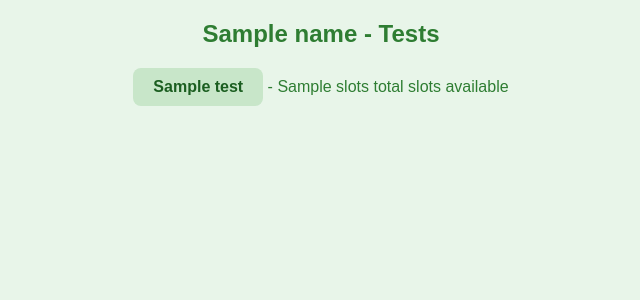
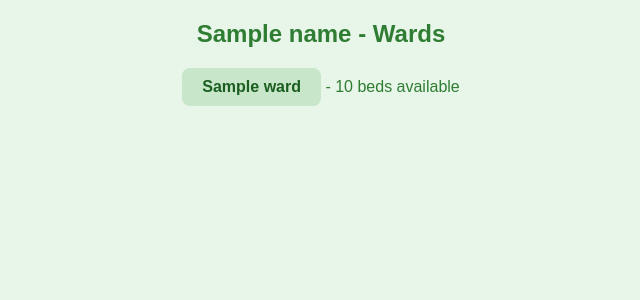
Before and after one commit to abhirup2911/MediSlotBook, a Flask app: template templates/lab_detail.html in a window 1280 px wide. Shown: the top 300 px of the page, without its empty margins (319-959 px from the left). Run offline with Flask 3, Linux system fonts and the light colour scheme; the template is opened without the code that fills it: most values are stand-ins (such as "Sample title", 1, 10 or a date in 2020).

Commit message:
Update lab_detail.html

```diff
--- a/templates/lab_detail.html
+++ b/templates/lab_detail.html
@@ -5,13 +5,10 @@
   <link rel="stylesheet" href="{{ url_for('static', filename='style.css') }}">
 </head>
 <body>
-  <h2>{{ name }} - Tests</h2>
+  <h2>{{ name }} - Wards</h2>
   <ul>
-    {% for test, slots in tests.items() %}
-      <li>
-        <a href="{{ url_for('test_booking', lab=name, test=test) }}">{{ test }}</a>
-        - <span>{{ slots }} total slots available</span>
-      </li>
+    {% for ward, beds in wards.items() %}
+      <li><a href="{{ url_for('ward_booking', hospital=name, ward=ward) }}">{{ ward }}</a> - <span>{{ beds }} beds available</span></li>
     {% endfor %}
   </ul>
 </body>
```
